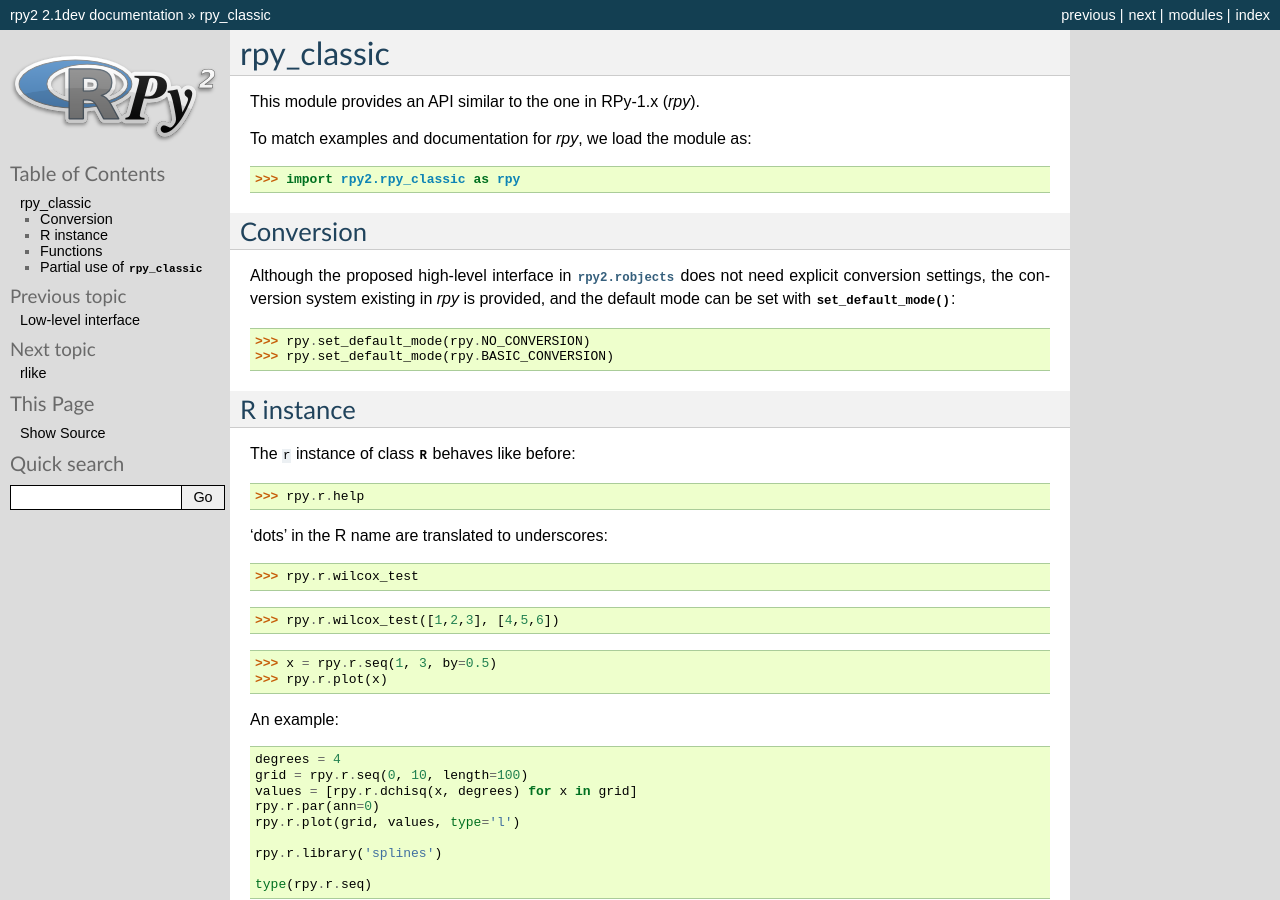
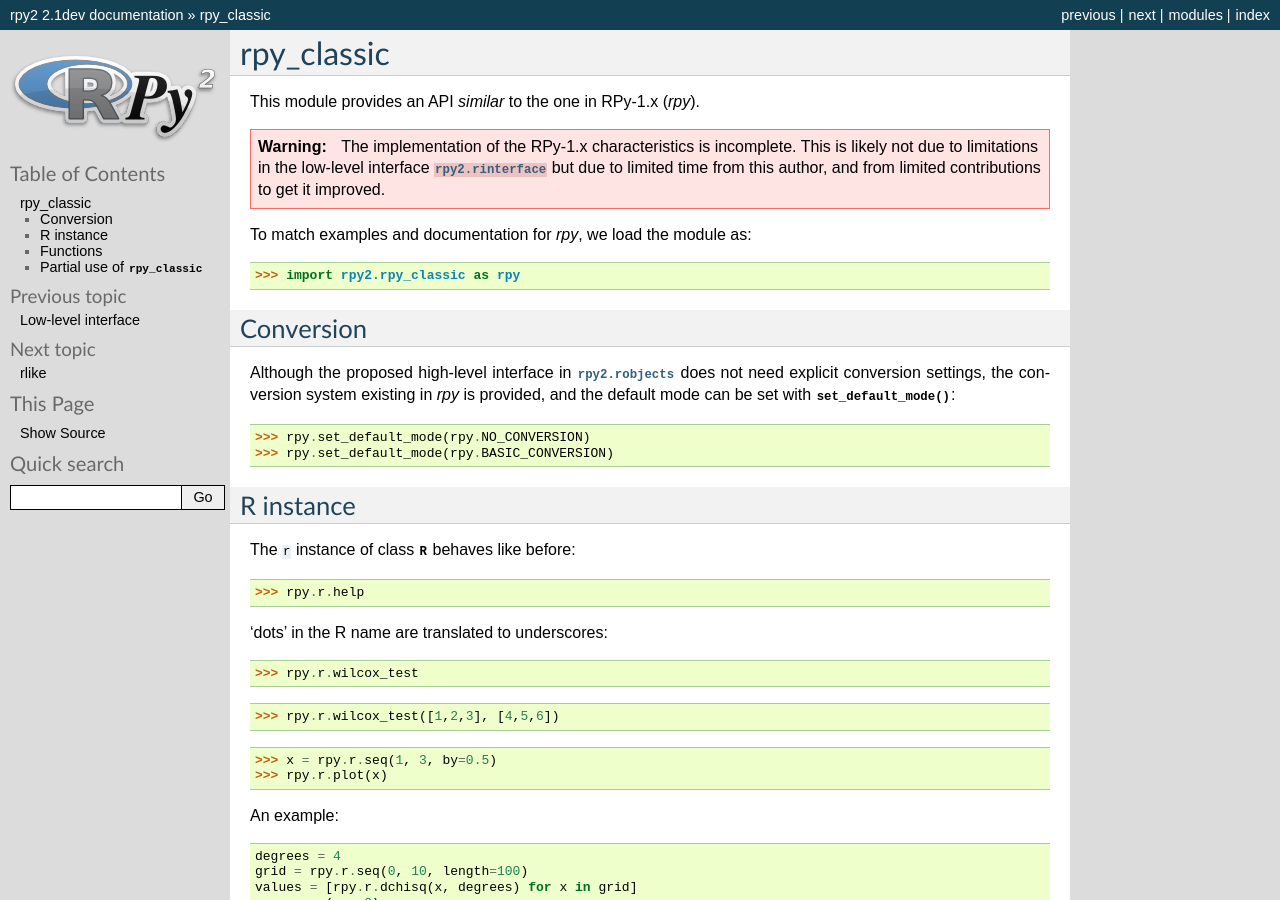
Before and after one commit to rpy2/rpy2, a Sphinx documentation site: the page built from doc/source/rpy_classic.rst, in a window 1280 px wide and 900 px high. Built offline with Sphinx 7.4.7, drawn with Linux system fonts in a browser that asks for light colours; formulas are drawn with MathJax 3.

Commit message:
note about rpy_classic being incomplete

```diff
--- a/doc/source/rpy_classic.rst
+++ b/doc/source/rpy_classic.rst
@@ -4,12 +4,18 @@ rpy_classic
 ***********
 
 .. module:: rpy2.rpy_classic
-   :platform: Unix, Windows
    :synopsis: Emulate the orignal rpy
 
 
-This module provides an API similar to the one
+This module provides an API *similar* to the one
 in RPy-1.x (*rpy*).
+
+.. warning::
+
+   The implementation of the RPy-1.x characteristics is incomplete.
+   This is likely not due to limitations in the low-level interface
+   :mod:`rpy2.rinterface` but due to limited time from this author,
+   and from limited contributions to get it improved.
 
 To match examples and documentation for *rpy*,
 we load the module as:
```
